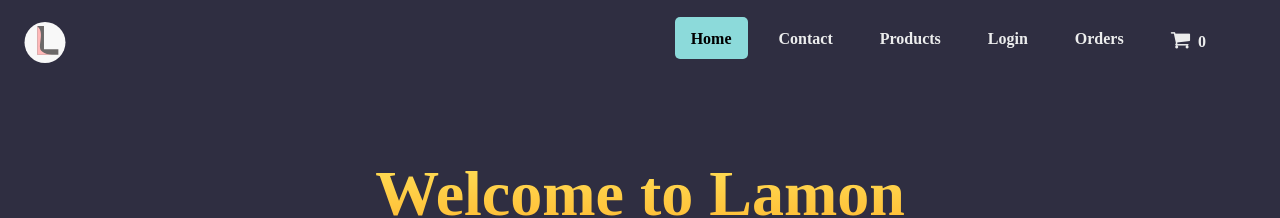
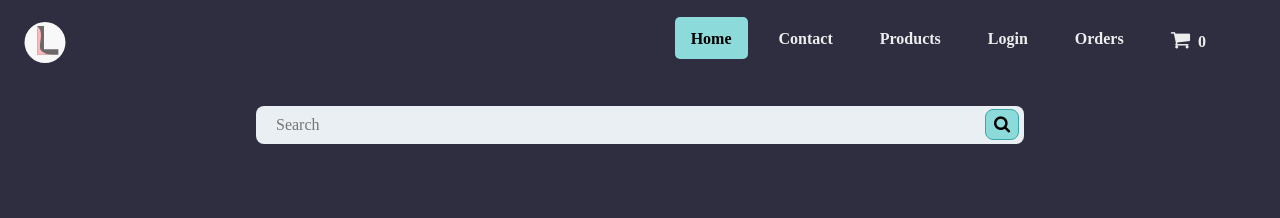
Before and after one commit to amolkhedekar/lamon, a React (Create React App) app: page / in a window 1280 px wide. Shown: the top 218 px of the page. Built offline with nearby package versions, Linux system fonts and the light colour scheme; a web font is replaced by a local one.

Commit message:
Added Search input to navbar

```diff
--- a/src/components/navbar/Navbar.css
+++ b/src/components/navbar/Navbar.css
@@ -54,12 +54,46 @@
   transition: all 0.2s ease-out;
   color: black;
 }
-.fa-shopping-cart{
+.fa {
   font-size: 1.3em !important;
 }
 
 .header__cartCount {
   margin-left: 8px;
+}
+
+.header__search {
+  display: flex;
+  flex: 1;
+  align-items: center;
+  background-color: rgb(234, 239, 243);
+  border-radius: 8px;
+  margin: 2% 20% 0 20%;
+}
+.header__searchInput {
+  width: 100%;
+  border: none;
+  font-size: 16px;
+  padding: 10px 0 10px 20px;
+  outline: none;
+  background-color: transparent;
+}
+.header__searchButton {
+  background-color: rgb(140, 218, 218);
+  border-radius: 8px;
+  border: 1px solid rgb(58, 167, 167);
+  width: fit-content;
+  transition: all 0.3s linear;
+  cursor: pointer;
+  padding: 5px 8px;
+  margin-right: 5px;
+}
+.header__searchButton:hover {
+  background-color: rgb(58, 167, 167);
+  color: #000;
+}
+.header__searchButton:active {
+  transform: scale(0.8);
 }
 
 @media screen and (max-width: 640px) {
@@ -120,6 +154,15 @@
   .header__cartCount {
     margin-left: 5px;
   }
+
+  .header__search {
+    display: flex;
+    flex: 1;
+    align-items: center;
+    background-color: rgb(234, 239, 243);
+    border-radius: 8px;
+    margin: 4% 10% 0 10%;
+  }
 }
 /*
 @media screen and (max-width: 700px) {
--- a/src/components/navbar/Navbar.js
+++ b/src/components/navbar/Navbar.js
@@ -15,6 +15,7 @@ class Navbar extends Component {
   };
   render() {
     return (
+      <div>
         <nav className="header">
           <img
             className="header__logo"
@@ -52,6 +53,17 @@ class Navbar extends Component {
             </li>
           </ul>
         </nav>
+        <div className="header__search">
+          <input
+            type="text"
+            placeholder="Search"
+            className="header__searchInput"
+          />
+          <button className="header__searchButton">
+            <i className="fa fa-search"></i>
+          </button>
+        </div>
+      </div>
     );
   }
 }
```
Lines whose indentation alone changed are shown as unchanged.
